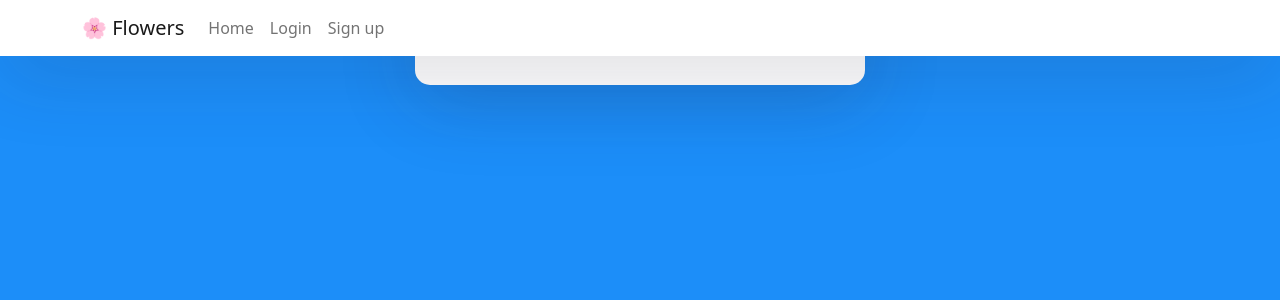
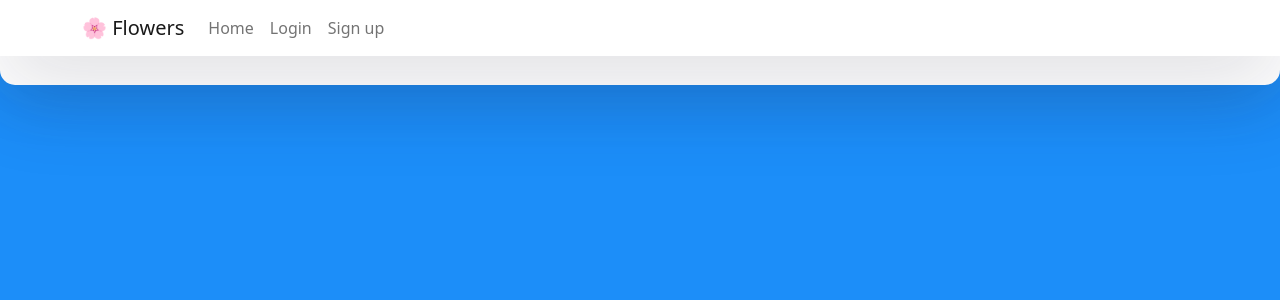
Before and after one commit to jomo1-1/imagequiz, a React (Create React App) app: page / in a window 1280 px wide. Shown: the top 300 px of the page. Built offline with nearby package versions, Linux system fonts and the light colour scheme.

Commit message:
index.css

```diff
--- a/src/index.css
+++ b/src/index.css
@@ -34,7 +34,7 @@ body, html, .App, #root, .auth-wrapper {
 }
 
 .auth-inner {
-  width: 450px;
+  /*width: 450px;*/
   margin: auto;
   background: #ffffff;
   box-shadow: 0px 14px 80px rgba(34, 35, 58, 0.2);
```
